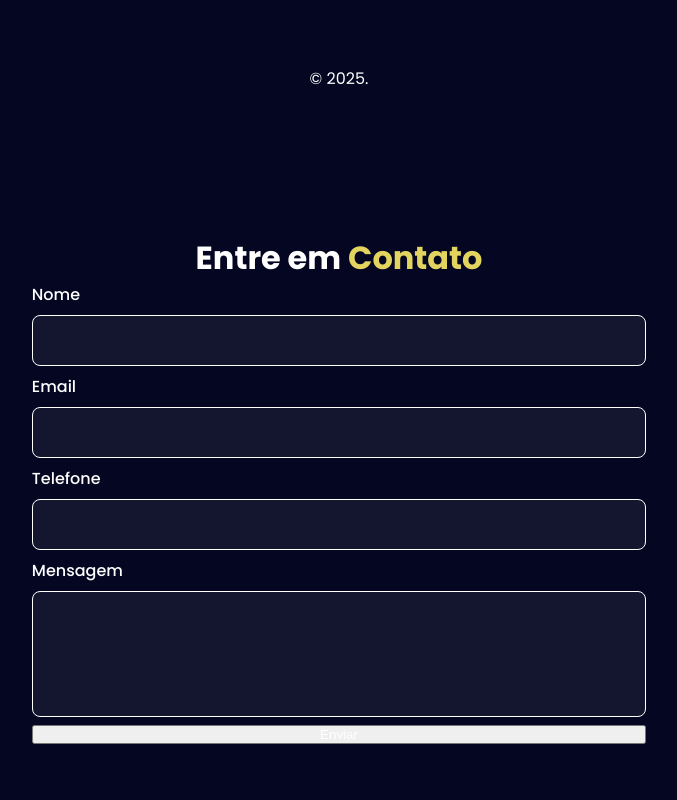
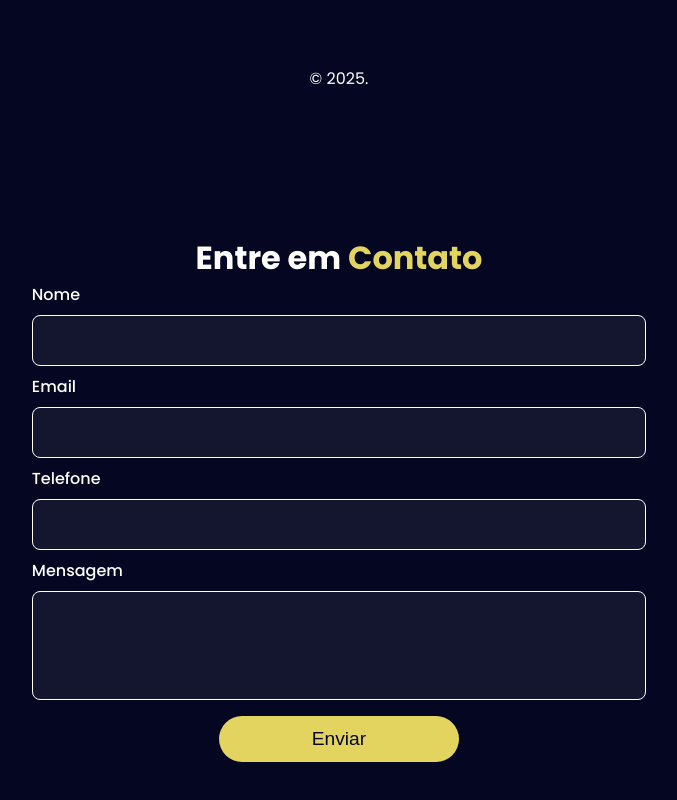
Before and after one commit to Airton-Fernandes/Projeto-Rajesh, a plain HTML site: page index.html in a window 1280 px wide. Shown: the part 702-1502 px from the top of the page, without its empty margins (301-978 px from the left). Drawn offline with Linux system fonts and the light colour scheme.

Commit message:
Projeto Concluido

```diff
--- a/index.html
+++ b/index.html
@@ -10,6 +10,7 @@
     <link rel="stylesheet" href="./styles/main-home.css">
     <link rel="stylesheet" href="./styles/main-contact.css">
     <link rel="stylesheet" href="./styles/footer.css">
+    <link rel="shortcut icon" href="./favicon/icons8-p-32.png" type="image/x-icon">
     <link
         href="https://fonts.googleapis.com/css2?family=Poppins:ital,wght@0,100;0,200;0,300;0,400;0,500;0,600;0,700;0,800;0,900;1,100;1,200;1,300;1,400;1,500;1,600;1,700;1,800;1,900&display=swap"
         rel="stylesheet">
--- a/styles/main-contact.css
+++ b/styles/main-contact.css
@@ -52,3 +52,21 @@ main #contact .content form textarea:focus{
   outline: none;
   border: 0.063rem solid var(--cor-secundaria);
 }
+
+main #contact .content form button {
+  width:  15rem;
+  padding: 0.75rem;
+  color: var(--cor-principal);
+  background-color: var(--cor-secundaria);
+  margin: 0.5rem auto 0;
+  border-radius: 1.563rem;
+  border: none;
+  cursor: pointer;
+  font-size: 1.2rem;
+}
+
+main #contact .content form button:hover{
+  color: var(--cor-secundaria);
+  background-color: var(--cor-principal);
+  border:0.063rem solid var(--cor-secundaria);
+}
```
Also changed, not shown: favicon/icons8-p-32.png (added).
